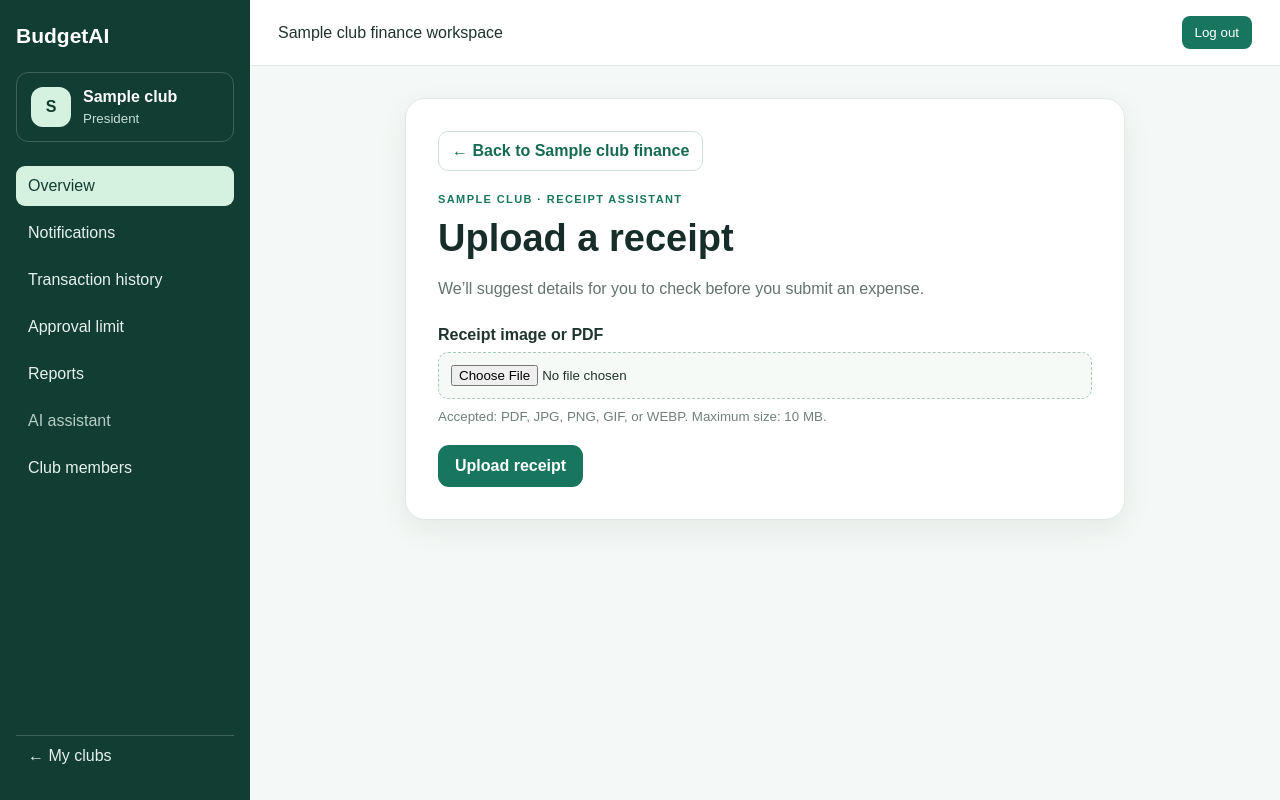
After one commit to CHUNG-WEI-YONG/airost_project, a Django app: page /clubs/1/finance/receipts/upload/ in a window 1280 px wide. The commit adds this page. Run offline with Django 5.2, Linux system fonts and the light colour scheme; a user stored in the database is signed in; tables that the repository leaves empty hold one stand-in row (values such as "Sample post").

Commit message:
Fixing and adding ai

```diff
--- a/finance/forms.py
+++ b/finance/forms.py
@@ -1,5 +1,5 @@
 from django import forms
-from .models import ExpenseRequest, MoneyTransaction
+from .models import ExpenseRequest, MoneyTransaction,ReceiptDraft
 from clubs.models import Club
 from django.utils import timezone
 
@@ -57,3 +57,24 @@ class IncomeSubmissionForm(forms.ModelForm):
             if amount<=0:
                 raise forms.ValidationError("Wrong , no zero or negative amount allowed")
             return amount
+
+
+class ReceiptDraftUploadForm(forms.ModelForm):
+    class Meta:
+        model=ReceiptDraft
+        fields=["file"]
+
+    def clean_file(self):
+        uploaded_file = self.cleaned_data["file"]
+        allowed_extensions = {".pdf", ".jpg", ".jpeg", ".png", ".gif", ".webp"}
+        extension = uploaded_file.name.rsplit(".", 1)[-1].lower()
+
+        if f".{extension}" not in allowed_extensions:
+            raise forms.ValidationError(
+                "Upload a PDF, JPG, PNG, GIF, or WEBP receipt."
+            )
+
+        if uploaded_file.size > 10 * 1024 * 1024:
+            raise forms.ValidationError("The receipt file must be 10 MB or smaller.")
+
+        return uploaded_file
--- a/finance/static/finance/style.css
+++ b/finance/static/finance/style.css
@@ -1210,3 +1210,67 @@ body {
         grid-template-columns: 1fr;
     }
 }
+
+.back-link {
+    display: inline-flex;
+    align-items: center;
+    min-height: 40px;
+    margin-bottom: 22px;
+    padding: 0 13px;
+    border: 1px solid #cfe0d8;
+    border-radius: 10px;
+    color: #176b55;
+    background: #fff;
+    font-weight: 700;
+    text-decoration: none;
+    transition: background 140ms ease, border-color 140ms ease;
+}
+
+.back-link:hover {
+    border-color: #9ec9b5;
+    background: #edf7f1;
+}
+
+.back-link:focus-visible,
+.finance-inline-link:focus-visible {
+    outline: 3px solid rgb(24 118 95 / 25%);
+    outline-offset: 3px;
+}
+
+.finance-inline-link {
+    display: inline-flex;
+    align-items: center;
+    gap: 7px;
+    min-height: 42px;
+    margin: 8px 0 16px;
+    padding: 0 15px;
+    border: 1px solid #b9d8c8;
+    border-radius: 10px;
+    color: #145b47;
+    background: #edf7f1;
+    font-weight: 750;
+    text-decoration: none;
+    transition: background 140ms ease, border-color 140ms ease, transform 140ms ease;
+}
+
+.finance-inline-link:hover {
+    transform: translateY(-1px);
+    border-color: #8bbda5;
+    background: #e0f1e7;
+}
+
+.receipt-upload-card {
+    max-width: 720px;
+    margin: 0 auto;
+}
+
+.receipt-upload-form {
+    display: grid;
+    gap: 22px;
+    margin-top: 24px;
+}
+
+.receipt-upload-form .finance-form-field small {
+    color: #718079;
+    line-height: 1.5;
+}
--- a/finance/templates/finance/base.html
+++ b/finance/templates/finance/base.html
@@ -78,7 +78,6 @@
 
                 {% block content %}{% endblock %}
             </main>
-            \
         </div>
     </div>
 </body>
--- /dev/null
+++ b/finance/templates/finance/receipt_upload.html
@@ -0,0 +1,28 @@
+{% extends "finance/base.html" %}
+
+{% block title %}Upload receipt | BudgetAI{% endblock %}
+
+{% block content %}
+<section class="finance-form-card receipt-upload-card">
+    <a class="back-link" href="{% url 'finance:dashboard' club_id=club.id %}">
+        ← Back to {{ club.name }} finance
+    </a>
+
+    <p class="eyebrow">{{ club.name }} · RECEIPT ASSISTANT</p>
+    <h1>Upload a receipt</h1>
+    <p class="intro">We’ll suggest details for you to check before you submit an expense.</p>
+
+    <form class="receipt-upload-form" method="post" enctype="multipart/form-data">
+        {% csrf_token %}
+        <div class="finance-form-field">
+            <label for="{{ form.file.id_for_label }}">Receipt image or PDF</label>
+            {{ form.file }}
+            <small>Accepted: PDF, JPG, PNG, GIF, or WEBP. Maximum size: 10 MB.</small>
+            {% for error in form.file.errors %}
+                <p class="form-error">{{ error }}</p>
+            {% endfor %}
+        </div>
+        <button class="finance-submit-button" type="submit">Upload receipt</button>
+    </form>
+</section>
+{% endblock %}
--- a/finance/templates/finance/report_pdf.html
+++ b/finance/templates/finance/report_pdf.html
@@ -272,6 +272,7 @@
 
 <body>
     <div class="toolbar no-print">
+        <a href="{% url 'finance:dashboard' club_id=club.id %}">← Back to finance home</a>
         <form method="get">
             <label for="period">Report period</label>
             <select id="period" name="period">
--- a/finance/urls.py
+++ b/finance/urls.py
@@ -13,7 +13,18 @@ urlpatterns = [
     path("expense/<int:expense_id>/cancellation",views.cancel_expense,name="cancel_expense"),
     path("notifications",views.notification_list,name="notifications"),
     path("reports/",views.financial_report,name="financial_report"),
-    path("expense/<int:expense_id>/receipt/",views.view_receipt,name="view_receipt")
+    path("expense/<int:expense_id>/receipt/",views.view_receipt,name="view_receipt"),
+    path("receipts/upload/",views.receipt_upload,name="receipt_upload"),
+    path(
+        "receipts/<int:draft_id>/review/",
+        views.receipt_review,
+        name="receipt_review",
+    ),
+    path(
+        "receipts/<int:draft_id>/process/",
+        views.process_receipt,
+        name="process_receipt",
+    ),
 
 
 
--- a/finance/views.py
+++ b/finance/views.py
@@ -1,6 +1,6 @@
 from django.shortcuts import get_object_or_404, render,redirect
-from .models import ExpenseRequest,MoneyTransaction,FinanceNotification,FinanceReport
-from .forms import FinanceRequestForm,SetLimitRequest,IncomeSubmissionForm
+from .models import ExpenseRequest,MoneyTransaction,FinanceNotification,FinanceReport,ReceiptDraft
+from .forms import FinanceRequestForm,SetLimitRequest,IncomeSubmissionForm,ReceiptDraftUploadForm
 from django.contrib.auth.decorators import login_required
 from clubs.models import Membership
 from decimal import Decimal
@@ -10,6 +10,7 @@ from django.core.exceptions import PermissionDenied
 from django.utils import timezone
 from django.views.decorators.http import require_POST
 from django.db.models import Q,Sum,Count
+from django.db import transaction
 from django.core.mail import send_mail
 from datetime import timedelta
 from django.http import HttpResponse
@@ -17,6 +18,10 @@ from django.template.loader import render_to_string
 from weasyprint import HTML
 from django.core.files.base import ContentFile
 from django.http import FileResponse,Http404
+from .service.ai_service import extract_receipt_details
+import logging
+
+logger = logging.getLogger(__name__)
 
 
 # Create your views here.
@@ -71,20 +76,29 @@ def expenses_create(request,club_id):
                 ).select_related("user")
 
             for reviewer in reviewers:
-                    if reviewer.id!=request.user.id:
-                        FinanceNotification.objects.create(
-                            recipient=reviewer.user,
-                            expense_request=expense,
-                            message=f"New expense request: {expense.title}",
-                            )
+                if reviewer.user_id == request.user.id:
+                    continue
 
-                    if reviewer.user.email:
+                FinanceNotification.objects.create(
+                    recipient=reviewer.user,
+                    expense_request=expense,
+                    message=f"New expense request: {expense.title}",
+                )
+
+                if reviewer.user.email:
+                    try:
                         send_mail(
-                                subject=f"New finance expenses request for {membership.club.name}",
-                                message=(f"{request.user.email} submitted {expense.title} for amount of {expense.amount}"
-                                         "Please Sign In to Review It"),
-                                from_email=settings.DEFAULT_FROM_EMAIL,
-                                recipient_ist=[reviewer.user.email]
+                            subject=f"New finance expense request for {membership.club.name}",
+                            message=(
+                                f"{request.user.email} submitted {expense.title} "
+                                f"for {expense.amount}. Please sign in to review it."
+                            ),
+                            from_email=settings.DEFAULT_FROM_EMAIL,
+                            recipient_list=[reviewer.user.email],
+                        )
+                    except Exception:
+                        logger.exception(
+                            "Could not email reviewer for expense %s", expense.id
                         )
 
 
@@ -158,13 +172,19 @@ def review_expense(request,club_id,expense_id):
         decision_text=expense.get_status_display()
 
         if expense.submitted_by.email:
-            send_mail(subject=f"Expense request {decision_text.lower()}: {expense.title}",
-                message=(
+            try:
+                send_mail(
+                    subject=f"Expense request {decision_text.lower()}: {expense.title}",
+                    message=(
                         f"Your request for {expense.amount} at {expense.club.name} "
                         f"was {decision_text.lower()}."
                     ),
                     from_email=settings.DEFAULT_FROM_EMAIL,
                     recipient_list=[expense.submitted_by.email],
+                )
+            except Exception:
+                logger.exception(
+                    "Could not email submitter for expense %s", expense.id
                 )
 
 
@@ -277,7 +297,7 @@ def notification_list(request,club_id):
     notifications=FinanceNotification.objects.filter(
             recipient=request.user,
             expense_request__club=membership.club
-        ).select_related("request")
+        ).select_related("recipient", "expense_request")
 
     return render(request,"finance/notifications.html",
                   {"club":membership.club,"membership":membership,"notifications":notifications})
@@ -455,3 +475,110 @@ def view_receipt(request,club_id,expense_id):
         as_attachment=True,
         filename=expense.receipt.name.rsplit("/", 1)[-1],
     )
+
+@login_required
+def receipt_upload(request,club_id):
+    membership=get_object_or_404(
+        Membership.objects.select_related("club"),
+        club_id=club_id,
+        user=request.user
+    )
+
+    if request.method == "POST":
+        form = ReceiptDraftUploadForm(request.POST, request.FILES)
+
+        if form.is_valid():
+            draft = form.save(commit=False)
+            draft.club = membership.club
+            draft.uploaded_by = request.user
+            draft.save()
+
+            messages.success(request, "Receipt uploaded successfully.")
+            return redirect(
+                "finance:receipt_review",
+                club_id=club_id,
+                draft_id=draft.id,
+            )
+    else:
+        form = ReceiptDraftUploadForm()
+
+    return render(
+        request,
+        "finance/receipt_upload.html",
+        {
+            "form": form,
+            "club": membership.club,
+            "membership": membership,
+        },
+    )
+
+@login_required
+def receipt_review(request, club_id, draft_id):
+    membership = get_object_or_404(
+        Membership.objects.select_related("club"),
+        club_id=club_id,
+        user=request.user,
+    )
+    draft = get_object_or_404(
+        ReceiptDraft,
+        id=draft_id,
+        club=membership.club,
+        uploaded_by=request.user,
+    )
+
+    return render(
+        request,
+        "finance/receipt_review.html",
+        {
+            "club": membership.club,
+            "membership": membership,
+            "draft": draft,
+        },
+    )
+
+
+@login_required
+@require_POST
+def process_receipt(request, club_id, draft_id):
+    membership = get_object_or_404(
+        Membership.objects.select_related("club"),
+        club_id=club_id,
+        user=request.user,
+    )
+    draft = get_object_or_404(
+        ReceiptDraft,
+        id=draft_id,
+        club=membership.club,
+        uploaded_by=request.user,
+    )
+
+    # Prevent reprocessing a draft that already has results.
+    if draft.processing_status != ReceiptDraft.ProcessingStatus.COMPLETED:
+        try:
+            details = extract_receipt_details(draft.file)
+            draft.extracted_data = details
+            draft.processing_status = ReceiptDraft.ProcessingStatus.COMPLETED
+            draft.processing_error = ""
+        except Exception:
+            logger.exception("Receipt extraction failed for draft %s", draft.id)
+            draft.processing_status = ReceiptDraft.ProcessingStatus.FAILED
+            draft.processing_error = "We couldn't read this receipt. Please try again."
+
+        draft.save(
+            update_fields=[
+                "extracted_data",
+                "processing_status",
+                "processing_error",
+            ]
+        )
+
+    if draft.processing_status == ReceiptDraft.ProcessingStatus.FAILED:
+        messages.error(request, draft.processing_error)
+    else:
+        messages.success(request, "Receipt details are ready for your review.")
+
+    return redirect(
+        "finance:receipt_review",
+        club_id=club_id,
+        draft_id=draft.id,
+    )
--- a/requirements.txt
+++ b/requirements.txt
@@ -3,3 +3,4 @@ django-environ==0.14.0
 psycopg[binary]==3.3.9
 WeasyPrint==70.0
 django-storages[s3]==1.14.6
+openai
```
Also changed, not shown: config/settings.py (+58 -41 lines), finance/models.py (+10 -2 lines), finance/service/ai_service.py (added, +109 -0 lines), finance/templates/finance/expense_form.html (+6 -1 lines), finance/templates/finance/receipt_review.html (added, +58 -0 lines), README.md, finance/migrations/0005_receiptdraft.py (added), finance/migrations/0006_alter_moneytransaction_description.py (added), finance/service/__init__.py (added), 1 other file.
